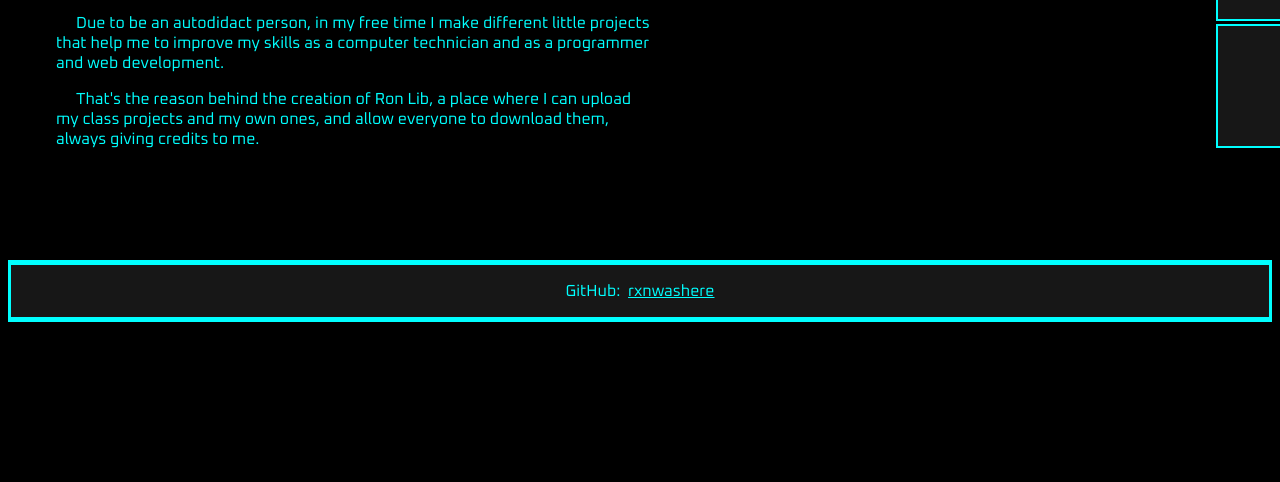
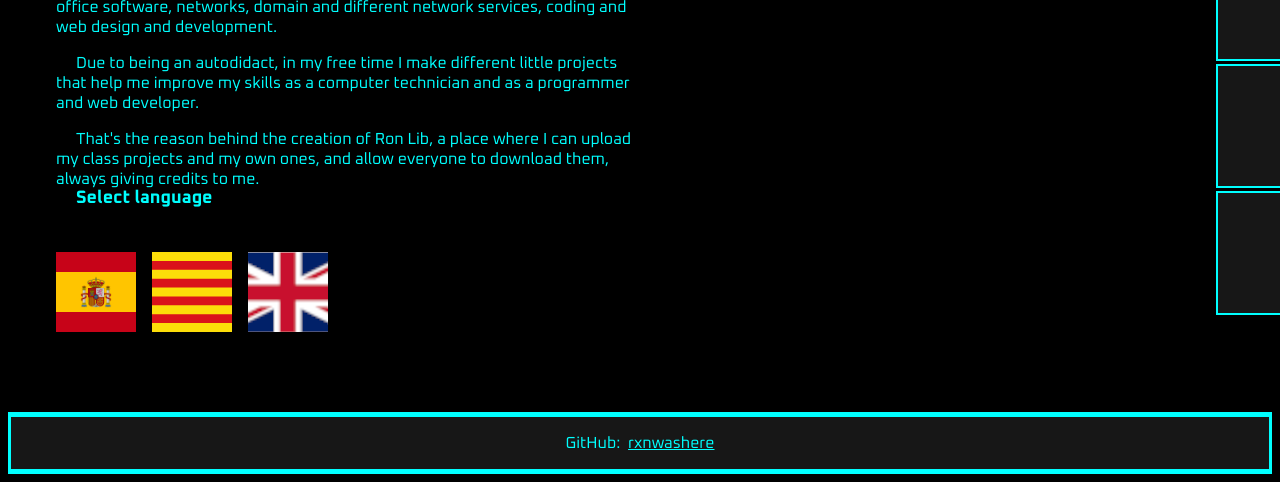
Before and after one commit to rxnwashere/ronlib, a plain HTML site: page index.html in a window 1280 px wide. Shown: the part 719-1201 px from the top of the page. Before the commit the page ends 1049 px from the top, so only its background shows below. Drawn offline with Linux system fonts and the light colour scheme.

Commit message:
Update Ron Lib's webpage format
Now you can choose the language between, Spanish, Catalan or English.

```diff
--- a/index.html
+++ b/index.html
@@ -10,26 +10,32 @@
 <body>
     <header>
         <h1>Ron Lib</h1>
-        <p>My portfolio in a GitHub repository :) </p>
+        <p id="subtitle">My portfolio in a GitHub repository :) </p>
     </header>
+    <nav>
+        <div id="left"></div>
+        <div class="section"></div>
+        <div id="right"></div>
+    </nav>
     <div id="disclaimer">
         <a href="https://github.com/rxnwashere/ronlib/blob/main/README.md">DISCLAIMER</a>
     </div>
     <div class="container">
-        <h6>What is Ron Lib?</h6>
-        <p>Ron Lib is a GitHub repository where I post my personal projects <br>
+        <h6 id="title1">What is Ron Lib?</h6>
+        <p id="p1">Ron Lib is a GitHub repository where I post my personal projects <br>
         and allow other users to download them and use them according to <br>
-        the disclaimer in <a href="https://github.com/rxnwashere/ronlib/blob/main/README.md">README.md</a>, so please, <br>
+        the disclaimer in <a href="README.md">README.md</a>, so please, <br>
         use appropietly my work, if you post a modification of my project <br> please give me credits.</p>
-        <h6>About me</h6>
-        <p>I'm Aaron Cano (known as rxnwashere on the internet), a young Spanish <br> computer technician and web development student. </p>
-        <p>I studied Microinformatic Systems and Networks Vocational Course <br> for 2 years to become a computer technician.</p>
-        <p>In these 2 years I learnt all the basic notions about hardware, software, OS's, <br> office software, networks, domain and different network services, coding and <br> web design and development. </p>
-        <p>Due to be an autodidact person, in my free time I make different little projects <br> that help me to improve my skills as a computer technician and as a programmer <br> and web development. </p>
-        <p>That's the reason behind the creation of Ron Lib, a place where I can upload <br> my class projects and my own ones, and allow everyone to download them, <br> always giving credits to me.</p>
+        <h6 id="title2">About me</h6>
+        <p class="about" id="p2">I'm Aaron Cano (known as rxnwashere on the internet), a young Spanish <br> computer technician and web development student. </p>
+        <p class="about" id="p3">I studied Microinformatic Systems and Networks Vocational Course <br> for 2 years to become a computer technician.</p>
+        <p class="about" id="p4">In these 2 years I learnt all the basic notions about hardware, software, OS's, <br> office software, networks, domain and different network services, coding and <br> web design and development. </p>
+        <p class="about" id="p5">Due to being an autodidact, in my free time I make different little projects <br> that help me improve my skills as a computer technician and as a programmer <br> and web developer. </p>
+        <p class="about" id="p6">That's the reason behind the creation of Ron Lib, a place where I can upload <br> my class projects and my own ones, and allow everyone to download them, <br> always giving credits to me.</p>
     </div>
     <nav>
         <ul>
+            <li><a href="https://rxnwashere.github.io/ronlib/">Home</a></li>
             <li><a href="https://github.com/rxnwashere/ronlib/tree/main/Apunts_M7_Serveis_2nSMX">Apunts M7 Serveis</a></li>
             <li><a href="https://github.com/rxnwashere/ronlib/tree/main/DOCUMENTACIO_PROJECTE_SINTESIS_2024">Documentació Projecte de sintesis 2024</a></li>
             <li><a href="https://github.com/rxnwashere/ronlib/tree/main/JavaScript">JavaScript</a></li>
@@ -37,8 +43,16 @@
             <li><a href="https://github.com/rxnwashere/ronlib/tree/main/maths">Maths</a></li>
         </ul>
     </nav>
+    <div class="language">
+        <h6 id="langtitle">Select language</h6>
+        <div class="flag" id="es" onclick="updateLanguage('spanish')"></div>
+        <div class="flag" id="cat" onclick="updateLanguage('catalan')"></div>
+        <div class="flag" id="en" onclick="updateLanguage('english')"></div>
+    </div>
     <footer>
         <p>GitHub: &nbsp;<a href="https://github.com/rxnwashere">rxnwashere</a></p>
     </footer>
+    <script src="scripts/main.js"></script>
+    <noscript>Please enable JavaScript to access Ron Lib :)</noscript>
 </body>
 </html>
--- a/scripts/main.js
+++ b/scripts/main.js
@@ -0,0 +1,52 @@
+let english = true;
+let spanish = false;
+let catalan = false;
+
+function updateLanguage(selectedLanguage) {
+
+    english = selectedLanguage === "english";
+    spanish = selectedLanguage === "spanish";
+    catalan = selectedLanguage === "catalan";
+
+    if (spanish) {
+        document.getElementById('subtitle').innerText = 'Mi portfolio en un repositorio de GitHub :)';
+        document.getElementById('disclaimer').innerHTML = '<a href="https://github.com/rxnwashere/ronlib/blob/main/README.md">ADVERTENCIA</a>';
+        document.getElementById('title1').innerText = '¿Qué es Ron Lib?';
+        document.getElementById('title2').innerText = 'Sobre mí';
+        document.getElementById('p1').innerHTML = '<p>Ron Lib es un repositorio de GitHub donde publico mis proyectos personales <br> y permitir a otros usuarios descargarlos y utilizarlos de acuerdo con la advertencia en <br> <a href="README.md">README.md</a>, así que por favor, utilizad correctamente mi trabajo, <br> si publicas una modificación de mi proyecto por favor, dame créditos.</p>';
+        document.getElementById('p2').innerHTML = 'Soy Aaron Cano (conocido como rxnwashere en internet), un joven español <br> técnico informático y estudiante de desarrollo web.';
+        document.getElementById('p3').innerHTML = 'Estudié formación profesional de grado medio en sistemas microinformáticos y redes <br> durante 2 años para ser técnico informático.';
+        document.getElementById('p4').innerHTML = 'En estos 2 años aprendí todas las nociones básicas sobre hardware, software, sistemas operativos, <br> software de oficina, redes, dominios y diferentes servicios de red, <br> programación y diseño y desarrollo web.';
+        document.getElementById('p5').innerHTML = 'Debido a que soy una persona autodidacta, en mi tiempo libre creo diferentes proyectos pequeños <br> que me ayudan a mejorar mis habilidades como técnico informático, programador <br> y desarrollador web.';
+        document.getElementById('p6').innerHTML = 'Esa es la razón detrás de la creación de Ron Lib, un lugar donde publicar <br> mis proyectos de clase y los mios propios, y permitir que cualquiera los descargue, <br> siempre dándome créditos.';
+        document.getElementById('langtitle').innerText = 'Selecciona el idioma';
+    }
+
+    else if (catalan) {
+        document.getElementById('subtitle').innerText = 'El meu portfoli en un repositori de GitHub :)';
+        document.getElementById('disclaimer').innerHTML = '<a href="https://github.com/rxnwashere/ronlib/blob/main/README.md">AVÍS</a>';
+        document.getElementById('title1').innerText = 'Què és Ron Lib?';
+        document.getElementById('title2').innerText = 'Sobre mi';
+        document.getElementById('p1').innerHTML = '<p>Ron Lib és un repositori de GitHub on publico els meus projectes personals <br> i permeto que altres usuaris els descarreguin i els utilitzin d\'acord amb l\'avís a <br> <a href="README.md">README.md</a>, així que, si us plau, utilitzeu correctament la meva feina, <br> si publiques una modificació del meu projecte, dona\'m crèdit.</p>';
+        document.getElementById('p2').innerHTML = 'Soc l\'Aaron Cano (conegut com rxnwashere a internet), un jove espanyol <br> tècnic informàtic i estudiant de desenvolupament web.';
+        document.getElementById('p3').innerHTML = 'Vaig estudiar formació professional de grau mitjà en sistemes microinformàtics i xarxes <br> durant 2 anys per ser tècnic informàtic.';
+        document.getElementById('p4').innerHTML = 'En aquests 2 anys vaig aprendre totes les nocions bàsiques sobre maquinari, programari, sistemes operatius, <br> programari d\'oficina, xarxes, dominis i diferents serveis de xarxa, <br> programació i disseny i desenvolupament web.';
+        document.getElementById('p5').innerHTML = 'Com que soc una persona autodidacta, en el meu temps lliure creo diferents petits projectes <br> que m\'ajuden a millorar les meves habilitats com a tècnic informàtic, programador <br> i desenvolupador web.';
+        document.getElementById('p6').innerHTML = 'Aquesta és la raó darrere de la creació de Ron Lib, un lloc on publicar <br> els meus projectes de classe i els meus propis, i permetre que qualsevol els descarregui, <br> sempre donant-me crèdit.';
+        document.getElementById('langtitle').innerText = 'Selecciona l\'idioma';
+    }
+
+    else {
+        document.getElementById('subtitle').innerText = 'My portfolio in a GitHub repository :)';
+        document.getElementById('disclaimer').innerHTML = '<a href="https://github.com/rxnwashere/ronlib/blob/main/README.md">DISCLAIMER</a>';
+        document.getElementById('title1').innerText = 'What is Ron Lib?';
+        document.getElementById('title2').innerText = 'About me';
+        document.getElementById('p1').innerHTML = 'Ron Lib is a GitHub repository where I post my personal projects <br> and allow other users to download them and use them according to <br> the disclaimer in <a href="README.md">README.md</a>, so please, <br> use appropriately my work, if you post a modification of my project <br> please give me credits.';
+        document.getElementById('p2').innerHTML = 'I\'m Aaron Cano (known as rxnwashere on the internet), a young Spanish <br> computer technician and web development student.';
+        document.getElementById('p3').innerHTML = 'I studied Microinformatic Systems and Networks Vocational Course <br> for 2 years to become a computer technician.';
+        document.getElementById('p4').innerHTML = 'In these 2 years I learnt all the basic notions about hardware, software, OS\'s, <br> office software, networks, domain and different network services, coding and <br> web design and development.';
+        document.getElementById('p5').innerHTML = 'Due to being an autodidact, in my free time I make different little projects <br> that help me improve my skills as a computer technician and as a programmer <br> and web developer.';
+        document.getElementById('p6').innerHTML = 'That\'s the reason behind the creation of Ron Lib, a place where I can upload <br> my class projects and my own ones, and allow everyone to download them, <br> always giving credits to me.';
+        document.getElementById('langtitle').innerText = 'Select language';
+    }
+}
--- a/styles/styles.css
+++ b/styles/styles.css
@@ -35,7 +35,7 @@ header {
 }
 
 #disclaimer {
-    margin-top: 2em;
+    margin-top: 45em;
     text-align: center;
 }
 
@@ -84,6 +84,7 @@ nav li:hover {
     width: 16em;
     height: 7em;
 }
+
 nav a {
     font-size: 1.5em;
     text-decoration: none;
@@ -103,3 +104,38 @@ footer {
 footer a {
     color: aqua;
 }
+
+.language {
+    margin-top: -15em;
+    margin-left: 3em;
+    text-indent: 20px;
+}
+
+.language h6 {
+    font-size: large;
+}
+
+#es {
+    background-image: url(../media/Flag_of_Spain.svg.png);
+}
+
+#cat {
+    background-image: url(../media/Flag_of_Catalonia.svg);
+    margin-left: 6em;
+    margin-top: -5em;
+}
+
+#en {
+    background-image: url(../media/Flag_of_the_United_Kingdom.png);
+    background-size: auto;
+    margin-top: -5em;
+    margin-left: 12em;
+
+}
+
+.flag {
+    background-size: cover;
+    background-repeat: no-repeat;
+    width: 5em;
+    height: 5em;
+}
```
Also changed, not shown: media/Flag_of_Catalonia.svg (added), media/Flag_of_Spain.svg.png (added), media/Flag_of_the_United_Kingdom.png (added), styles/test.html (added).
